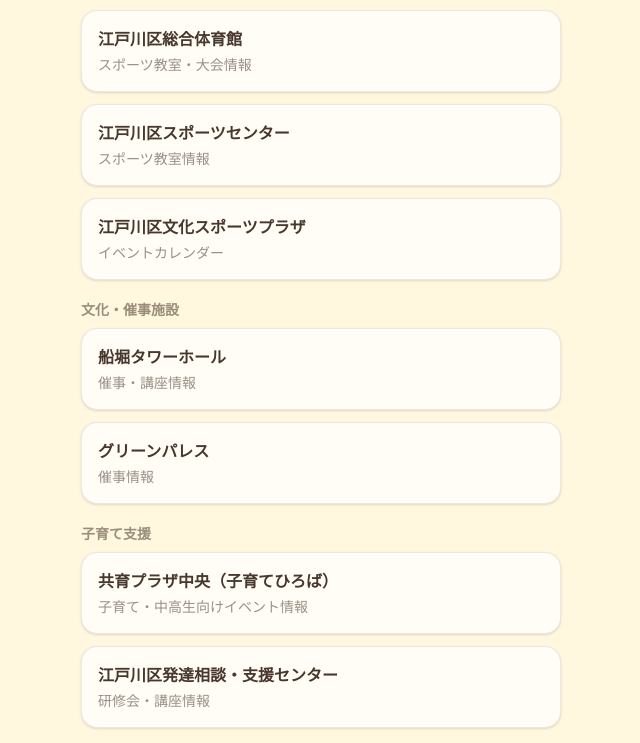
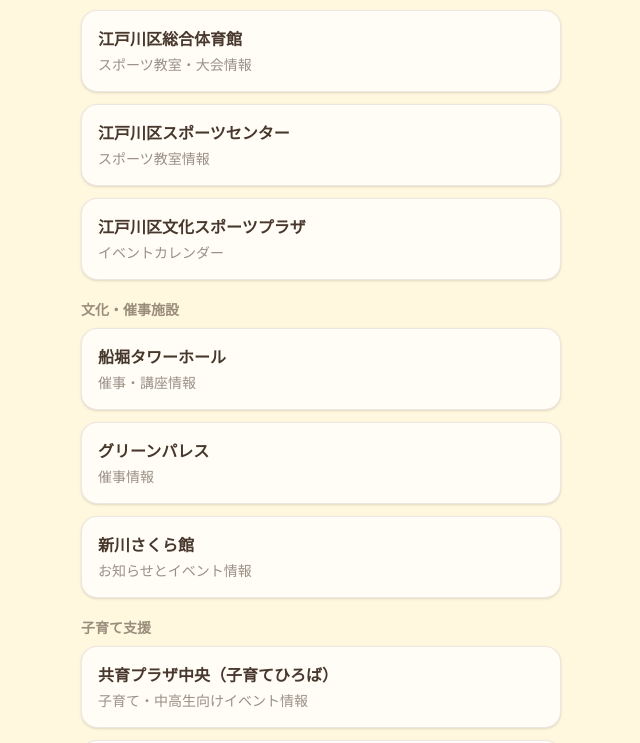
Before and after one commit to hiroyukikurusu1207-create/chikaba-asobo, a Next.js app: page /links in a window 1280 px wide. Shown: the part 380-1123 px from the top of the page, without its empty margins (319-959 px from the left). Built offline with nearby package versions, Linux system fonts and the light colour scheme.

Commit message:
新川さくら館のイベントを追加、リンク集にも反映
いきいきひろば健康講座(9/19・10/17・11/14)を追加。他の投稿は終了済みのため
対象外。リンク集にも情報源を追加。

```diff
--- a/src/app/links/page.tsx
+++ b/src/app/links/page.tsx
@@ -48,6 +48,11 @@ const SOURCE_GROUPS = [
         name: "グリーンパレス",
         note: "催事情報",
         url: "https://www.green-palace.jp/",
+      },
+      {
+        name: "新川さくら館",
+        note: "お知らせとイベント情報",
+        url: "https://www.sakurakan-edogawa.jp/topics/",
       },
     ],
   },
```
